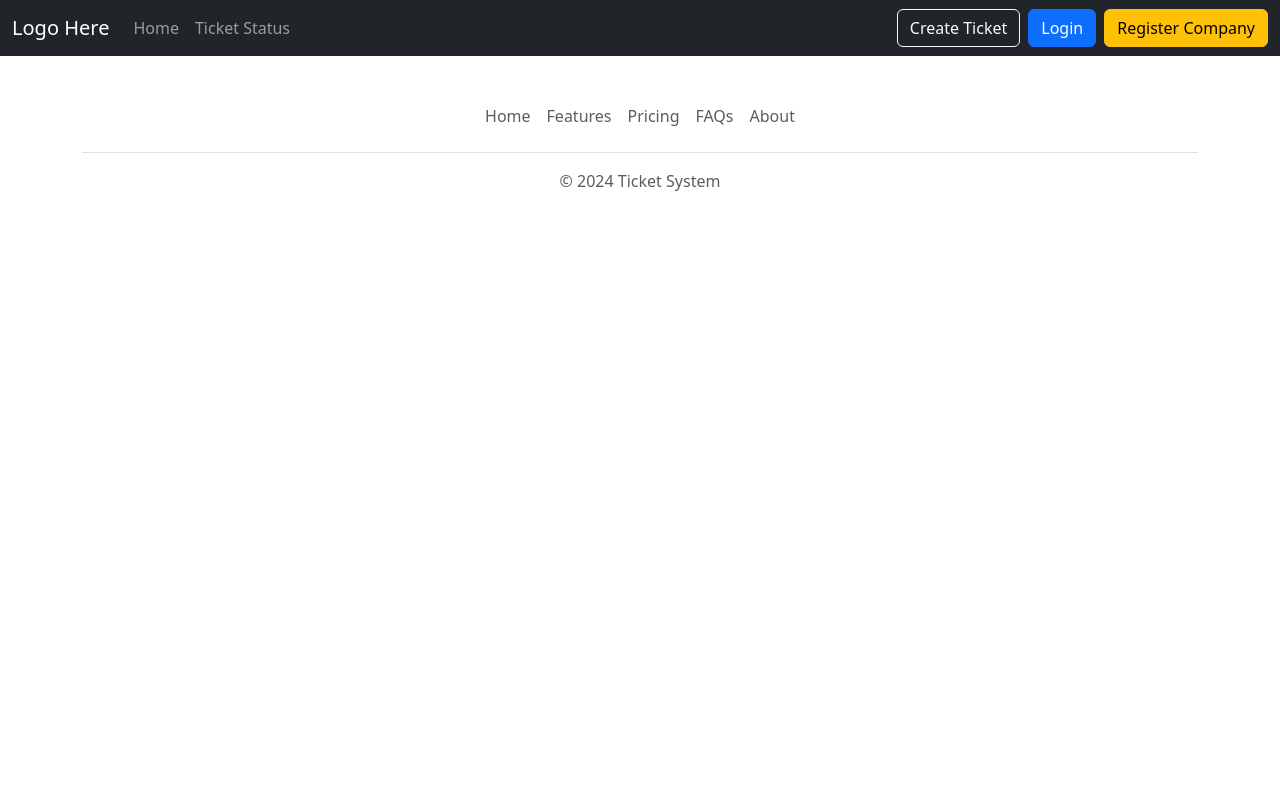
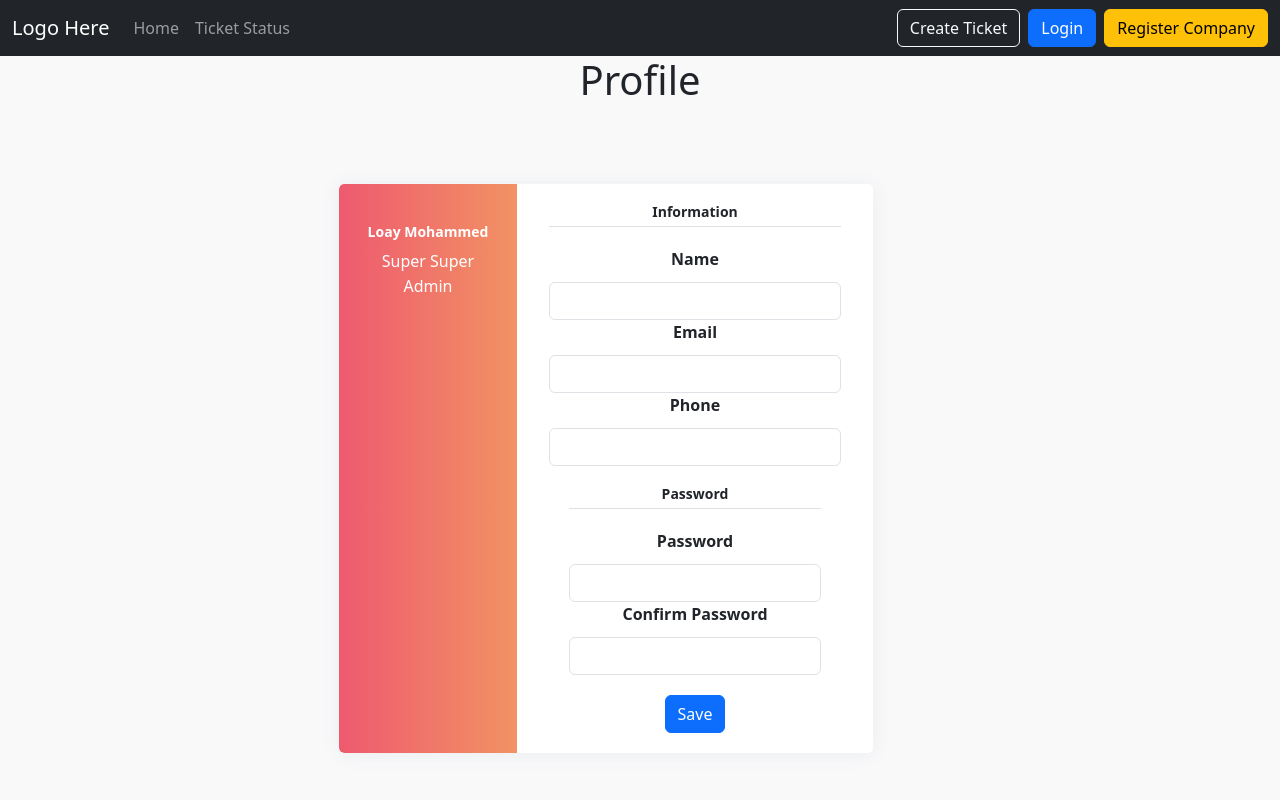
Before and after one commit to smizal/TicketsSystem-FrontEnd, a React (Vite) app: page /profile in a window 1280 px wide. Shown: the top 800 px of the page. Built offline with nearby package versions, Linux system fonts and the light colour scheme; no server answers.

Commit message:
Loay: Profile Page is done, Ticket status is done, Dashboard is done

```diff
--- a/src/App.css
+++ b/src/App.css
@@ -30,13 +30,13 @@ body {
   z-index: 2;
 }
 
-.form-signin input[type='username'] {
+.form-signin input[type="username"] {
   margin-bottom: -1px;
   border-bottom-right-radius: 0;
   border-bottom-left-radius: 0;
 }
 
-.form-signin input[type='password'] {
+.form-signin input[type="password"] {
   margin-bottom: 10px;
   border-top-left-radius: 0;
   border-top-right-radius: 0;
@@ -45,3 +45,143 @@ body {
 .container-register {
   max-width: 960px;
 }
+
+body {
+  background-color: #f9f9fa;
+}
+
+.padding {
+  padding: 3rem !important;
+}
+
+.user-card-full {
+  overflow: hidden;
+}
+
+.card {
+  border-radius: 5px;
+  -webkit-box-shadow: 0 1px 20px 0 rgba(69, 90, 100, 0.08);
+  box-shadow: 0 1px 20px 0 rgba(69, 90, 100, 0.08);
+  border: none;
+  margin-bottom: 30px;
+}
+
+.m-r-0 {
+  margin-right: 0px;
+}
+
+.m-l-0 {
+  margin-left: 0px;
+}
+
+.user-card-full .user-profile {
+  border-radius: 5px 0 0 5px;
+}
+
+.bg-c-lite-green {
+  background: -webkit-gradient(
+    linear,
+    left top,
+    right top,
+    from(#f29263),
+    to(#ee5a6f)
+  );
+  background: linear-gradient(to right, #ee5a6f, #f29263);
+}
+
+.user-profile {
+  padding: 20px 0;
+}
+
+.card-block {
+  padding: 1.25rem;
+}
+
+.m-b-25 {
+  margin-bottom: 25px;
+}
+
+.img-radius {
+  border-radius: 5px;
+}
+
+h6 {
+  font-size: 14px;
+}
+
+.card .card-block p {
+  line-height: 25px;
+}
+
+@media only screen and (min-width: 1400px) {
+  p {
+    font-size: 14px;
+  }
+}
+
+.card-block {
+  padding: 1.25rem;
+}
+
+.b-b-default {
+  border-bottom: 1px solid #e0e0e0;
+}
+
+.m-b-20 {
+  margin-bottom: 20px;
+}
+
+.p-b-5 {
+  padding-bottom: 5px !important;
+}
+
+.card .card-block p {
+  line-height: 25px;
+}
+
+.m-b-10 {
+  margin-bottom: 10px;
+}
+
+.text-muted {
+  color: #919aa3 !important;
+}
+
+.b-b-default {
+  border-bottom: 1px solid #e0e0e0;
+}
+
+.f-w-600 {
+  font-weight: 600;
+}
+
+.m-b-20 {
+  margin-bottom: 20px;
+}
+
+.m-t-40 {
+  margin-top: 20px;
+}
+
+.p-b-5 {
+  padding-bottom: 5px !important;
+}
+
+.m-b-10 {
+  margin-bottom: 10px;
+}
+
+.m-t-40 {
+  margin-top: 20px;
+}
+
+.user-card-full .social-link li {
+  display: inline-block;
+}
+
+.user-card-full .social-link li a {
+  font-size: 20px;
+  margin: 0 10px 0 0;
+  -webkit-transition: all 0.3s ease-in-out;
+  transition: all 0.3s ease-in-out;
+}
--- a/src/App.jsx
+++ b/src/App.jsx
@@ -13,6 +13,8 @@ import Register from "./pages/Register"
 import NewTicket from "./pages/NewTicket"
 import TicketStatus from "./pages/TicketStatus"
 import UsersList from "./pages/users/UsersList"
+import Dashboard from "./pages/Dashboard"
+import Profile from "./pages/Profile"
 
 function App() {
   return (
@@ -27,8 +29,8 @@ function App() {
           <Route path="/view/:id" element={<TicketStatus />} />
           <Route path="/register" element={<Register />} />
           <Route path="/login" element={<Login />} />
-          <Route path="/dashboard" element={<TicketStatus />} />
-          <Route path="/profile" element={<TicketStatus />} />
+          <Route path="/dashboard" element={<Dashboard />} />
+          <Route path="/profile" element={<Profile />} />
           <Route path="/profile/edit" element={<TicketStatus />} />
           <Route path="/tickets" element={<TicketStatus />} />
           <Route path="/tickets/new" element={<TicketStatus />} />
--- a/src/pages/Dashboard.jsx
+++ b/src/pages/Dashboard.jsx
@@ -1,5 +1,49 @@
 const Dashboard = () => {
-  return <h1>Dashboard</h1>
+  return (
+    <>
+      <div className="container mt-5">
+        <h1>Tickets History</h1>
+        <br />
+        <div className="container table-container">
+          <br />
+
+          <table className="table table-bordered table-hover text-center table-striped">
+            <thead className="thead-dark">
+              <tr>
+                <th>Title</th>
+                <th>Company</th>
+                <th>Department</th>
+                <th>Create Date</th>
+                <th>Last Update</th>
+                <th>Status</th>
+
+                <th>Action</th>
+              </tr>
+            </thead>
+            <tbody id="servicesTableBody">
+              <tr>
+                <td>Test Title</td>
+                <td>Test Company</td>
+                <td>Test Department</td>
+                <td>Test Create Date</td>
+                <td>Test Last Update</td>
+                <td>Test Status</td>
+
+                <td>
+                  <button
+                    type="submit"
+                    className="btn btn-primary btn-block ms-2"
+                  >
+                    View
+                  </button>
+                </td>
+              </tr>
+            </tbody>
+          </table>
+        </div>
+      </div>
+    </>
+  )
 }
 
 export default Dashboard
--- a/src/pages/Profile.jsx
+++ b/src/pages/Profile.jsx
@@ -1,5 +1,85 @@
 const Profile = () => {
-  return <h1>Profile</h1>
+  return (
+    <>
+      <h1>Profile</h1>
+      <br />
+      <section>
+        <div class="page-content page-container" id="page-content">
+          <div class="padding">
+            <div class="row container d-flex justify-content-center">
+              <div class="col-xl-6 col-md-12">
+                <div class="card user-card-full">
+                  <div class="row m-l-0 m-r-0">
+                    <div class="col-sm-4 bg-c-lite-green user-profile">
+                      <div class="card-block text-center text-white">
+                        <h6 class="f-w-600">Loay Mohammed</h6>
+                        <p>Super Super Admin</p>
+                        <i class=" mdi mdi-square-edit-outline feather icon-edit m-t-10 f-16"></i>
+                      </div>
+                    </div>
+                    <div class="col-sm-8 text-center">
+                      <div class="card-block">
+                        <h6 class="m-b-20 p-b-5 b-b-default f-w-600">
+                          Information
+                        </h6>
+                        <div class="text-center">
+                          <div class="col-sm-12">
+                            <p class="m-b-10 f-w-600">Name</p>
+                            <input
+                              type="text"
+                              class="form-control"
+                              placeholder=""
+                            />
+                          </div>
+                          <div class="col-sm-12">
+                            <p class="m-b-10 f-w-600">Email</p>
+                            <input
+                              type="text"
+                              class="form-control"
+                              placeholder=""
+                            />
+                          </div>
+                          <div class="col-sm-12">
+                            <p class="m-b-10 f-w-600">Phone</p>
+                            <input
+                              type="text"
+                              class="form-control"
+                              placeholder=""
+                            />
+                          </div>
+                          <div class="card-block p-b-0">
+                            <h6 class="m-b-20 p-b-5 b-b-default f-w-600">
+                              Password
+                            </h6>
+                            <div class="col-sm-12">
+                              <p class="m-b-10 f-w-600">Password</p>
+                              <input
+                                type="password"
+                                class="form-control"
+                                placeholder=""
+                              />
+                            </div>
+                            <div class="col-sm-12">
+                              <p class="m-b-10 f-w-600">Confirm Password</p>
+                              <input
+                                type="password"
+                                class="form-control"
+                                placeholder=""
+                              />
+                            </div>
+                          </div>
+                          <button class="btn btn-primary">Save</button>
+                        </div>
+                      </div>
+                    </div>
+                  </div>
+                </div>
+              </div>
+            </div>
+          </div>
+        </div>
+      </section>
+    </>
+  )
 }
-
 export default Profile
--- a/src/pages/TicketStatus.jsx
+++ b/src/pages/TicketStatus.jsx
@@ -1,5 +1,92 @@
+import { useState } from "react"
+
 const TicketStatus = () => {
-  return TicketStatus
+  const initFormData = { notes: "" }
+
+  const [formData, setFormData] = useState({ initFormData })
+
+  const handleChange = (event) => {
+    setCompanyForm({ ...formData, [event.target.id]: event.target.value })
+  }
+
+  const handleSubmit = (event) => {
+    event.preventDefault()
+    console.log(formData)
+    setFormData(initFormData)
+  }
+
+  return (
+    <>
+      <div className="container mt-5 text-start">
+        <section>
+          <h5>Ticket #1</h5>
+          <h2>Title: </h2>
+        </section>
+        <section className="row">
+          <div className="col-md-12 col-lg-6">
+            <h5 className="title">Status: </h5>
+            <h5 className="title">Company:</h5>
+            <h5 className="title">Department:</h5>
+            <h5 className="title">Date created:</h5>
+            <h5 className="title">Last updated:</h5>
+          </div>
+          <div className="col-md-12 col-lg-6">
+            <h5 className="title">Customer name:</h5>
+            <h5 className="title">Phone:</h5>
+            <h5 className="title">Email:</h5>
+            <h5 className="title">Source:</h5>
+            <h5 className="title">Type:</h5>
+          </div>
+        </section>
+        <hr className="my-4" />
+        <section>
+          <div className="bg-primary text-white p-2">
+            <h5>Issuer Name {"--->"} Date</h5>
+          </div>
+          <div className="border p-2">
+            <p>Comment</p>
+          </div>
+          <div className="bg-secondary text-white p-2">
+            <h5>Issuer Name {"--->"} Date</h5>
+          </div>
+          <div className="border p-2">
+            <p>Comment</p>
+          </div>
+        </section>
+        <hr className="my-4" />
+        <section>
+          <form onSubmit={handleSubmit} className="needs-validation" noValidate>
+            <div className="notes">
+              <h5>Notes</h5>
+              <textarea
+                className="form-control"
+                id="notes"
+                rows="3"
+                placeholder="Add notes here"
+                onChange={handleChange}
+                value={formData.notes}
+              ></textarea>
+              <input
+                type="hidden"
+                id="customerId"
+                name="customerId"
+                value="customerId"
+              />
+              <input
+                type="hidden"
+                id="ticketId"
+                name="ticketId"
+                value="ticketId"
+              />
+              <button type="submit" className="btn btn-primary mt-3">
+                Submit
+              </button>
+            </div>
+          </form>
+        </section>
+      </div>
+    </>
+  )
 }
 
 export default TicketStatus
```
